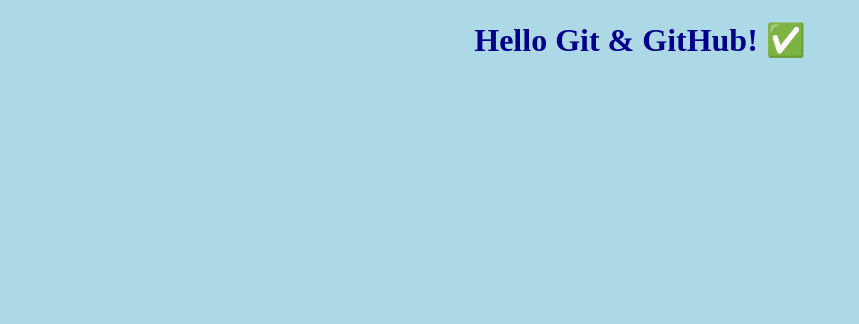
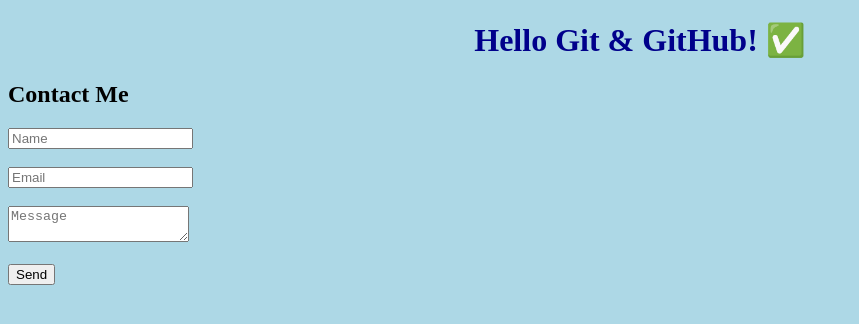
Before and after one commit to Mohithreddy70/git-html-project, a plain HTML site: page index.html in a window 1280 px wide. Shown: the whole page, without its empty margins (0-859 px from the left). Drawn offline with Linux system fonts and the light colour scheme.

Commit message:
Added a Small New Feature

```diff
--- a/index.html
+++ b/index.html
@@ -7,4 +7,14 @@
 <body>
     <h1>Hello Git & GitHub! ✅</h1>
 </body>
+<section id="contact">
+    <h2>Contact Me</h2>
+    <form>
+        <input type="text" placeholder="Name"><br><br>
+        <input type="email" placeholder="Email"><br><br>
+        <textarea placeholder="Message"></textarea><br><br>
+        <button type="submit">Send</button>
+    </form>
+</section>
+
 </html>
```
